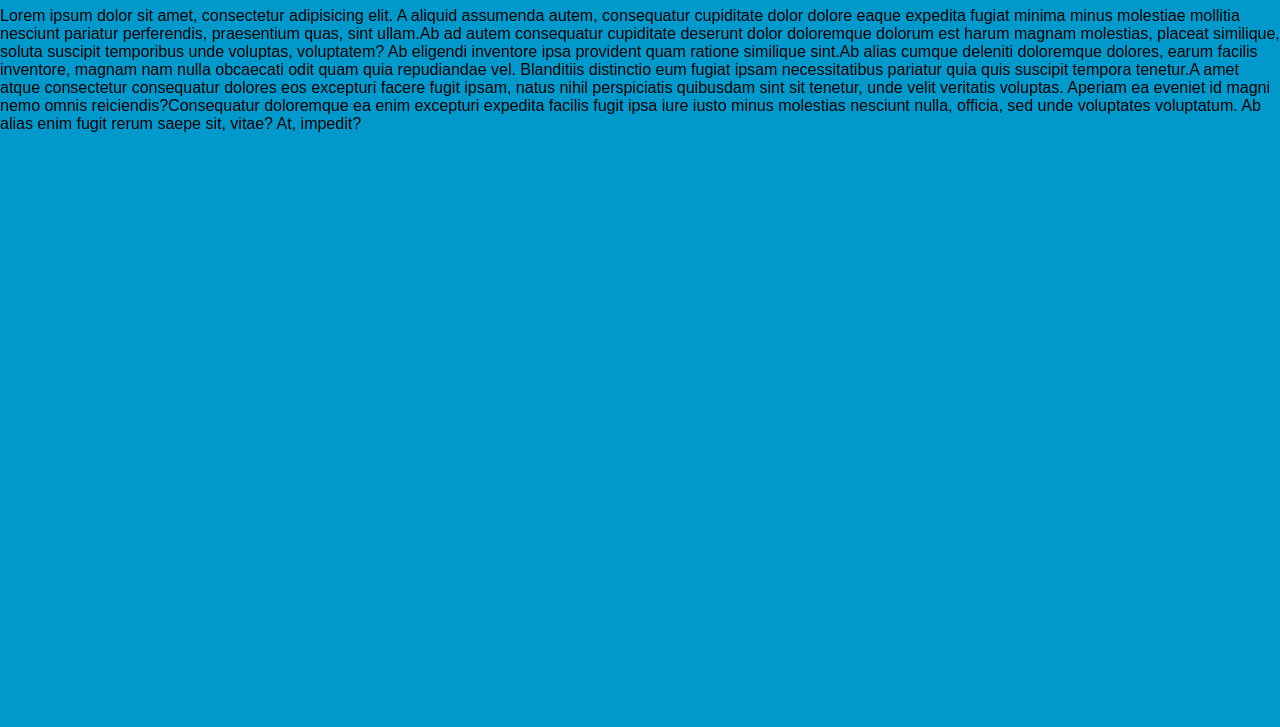
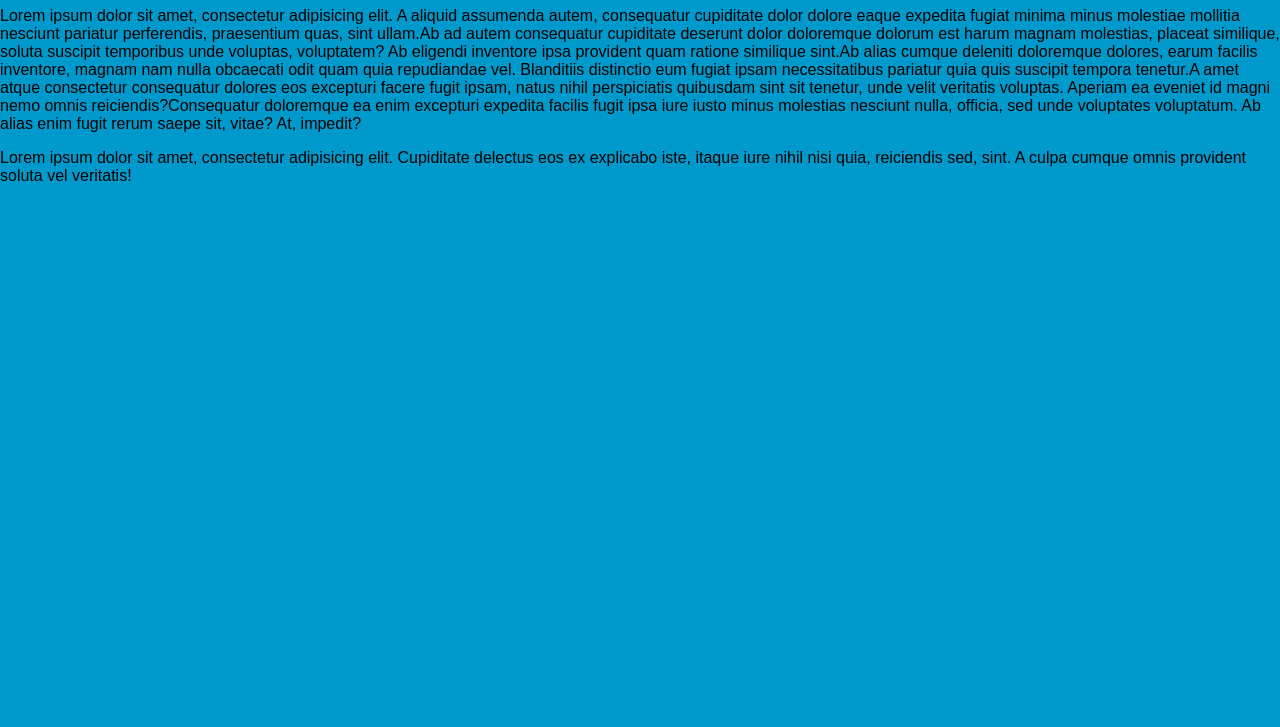
Before and after one commit to vadrya/git1, a plain HTML site: page index.html in a window 1280 px wide. Shown: the part 73-800 px from the top of the page. Drawn offline with Linux system fonts and the light colour scheme.

Commit message:
+параграф

```diff
--- a/index.html
+++ b/index.html
@@ -9,5 +9,7 @@
 <h1>Заголовок</h1>
 <p><span>Lorem ipsum dolor sit amet, consectetur adipisicing elit. A aliquid assumenda autem, consequatur cupiditate dolor dolore eaque expedita fugiat minima minus molestiae mollitia nesciunt pariatur perferendis, praesentium quas, sint ullam.</span><span>Ab ad autem consequatur cupiditate deserunt dolor doloremque dolorum est harum magnam molestias, placeat similique, soluta suscipit temporibus unde voluptas, voluptatem? Ab eligendi inventore ipsa provident quam ratione similique sint.</span><span>Ab alias cumque deleniti doloremque dolores, earum facilis inventore, magnam nam nulla obcaecati odit quam quia repudiandae vel. Blanditiis distinctio eum fugiat ipsam necessitatibus pariatur quia quis suscipit tempora tenetur.</span><span>A amet atque consectetur consequatur dolores eos excepturi facere fugit ipsam, natus nihil perspiciatis quibusdam sint sit tenetur, unde velit veritatis voluptas. Aperiam ea eveniet id magni nemo omnis reiciendis?</span><span>Consequatur doloremque ea enim excepturi expedita facilis fugit ipsa iure iusto minus molestias nesciunt nulla, officia, sed unde voluptates voluptatum. Ab alias enim fugit rerum saepe sit, vitae? At, impedit?</span>
 </p>
+<p>Lorem ipsum dolor sit amet, consectetur adipisicing elit. Cupiditate delectus eos ex explicabo iste, itaque iure
+    nihil nisi quia, reiciendis sed, sint. A culpa cumque omnis provident soluta vel veritatis!</p>
 </body>
 </html>
```
